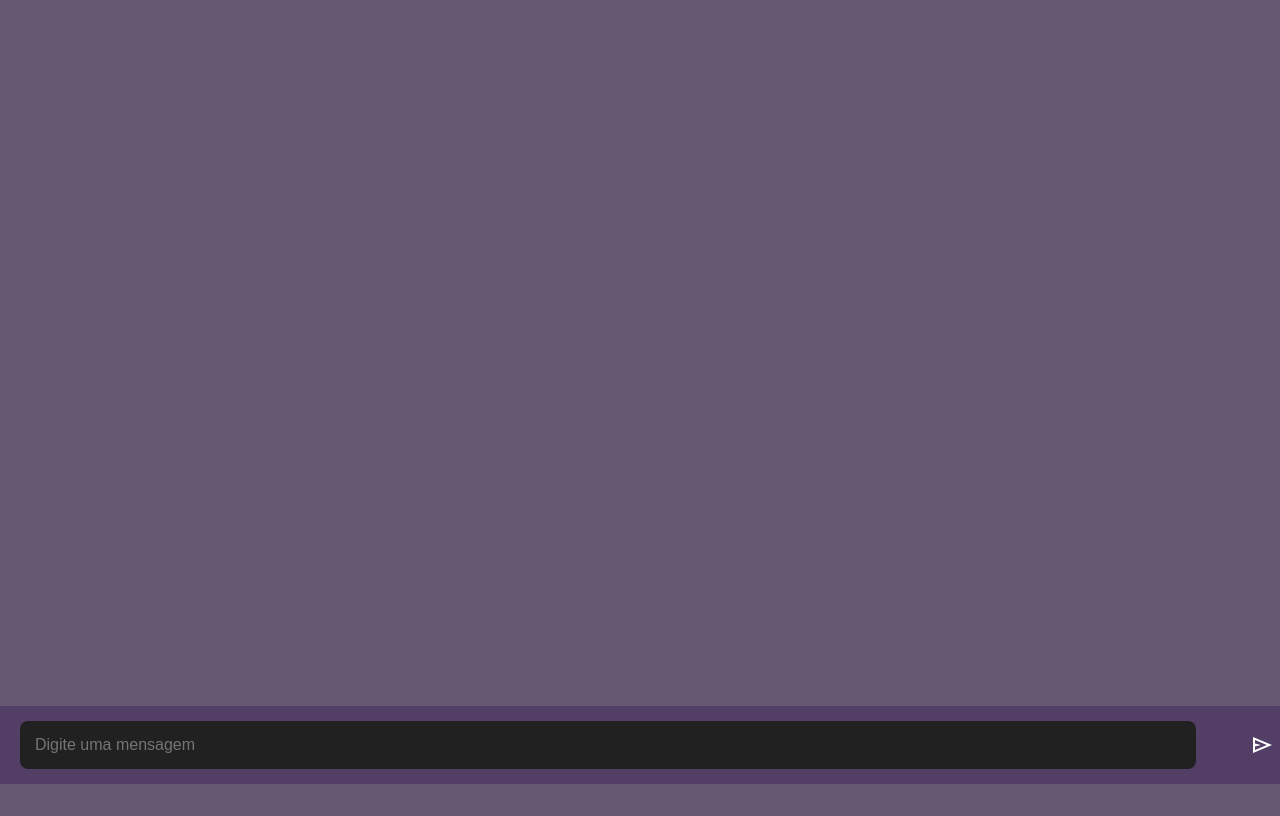
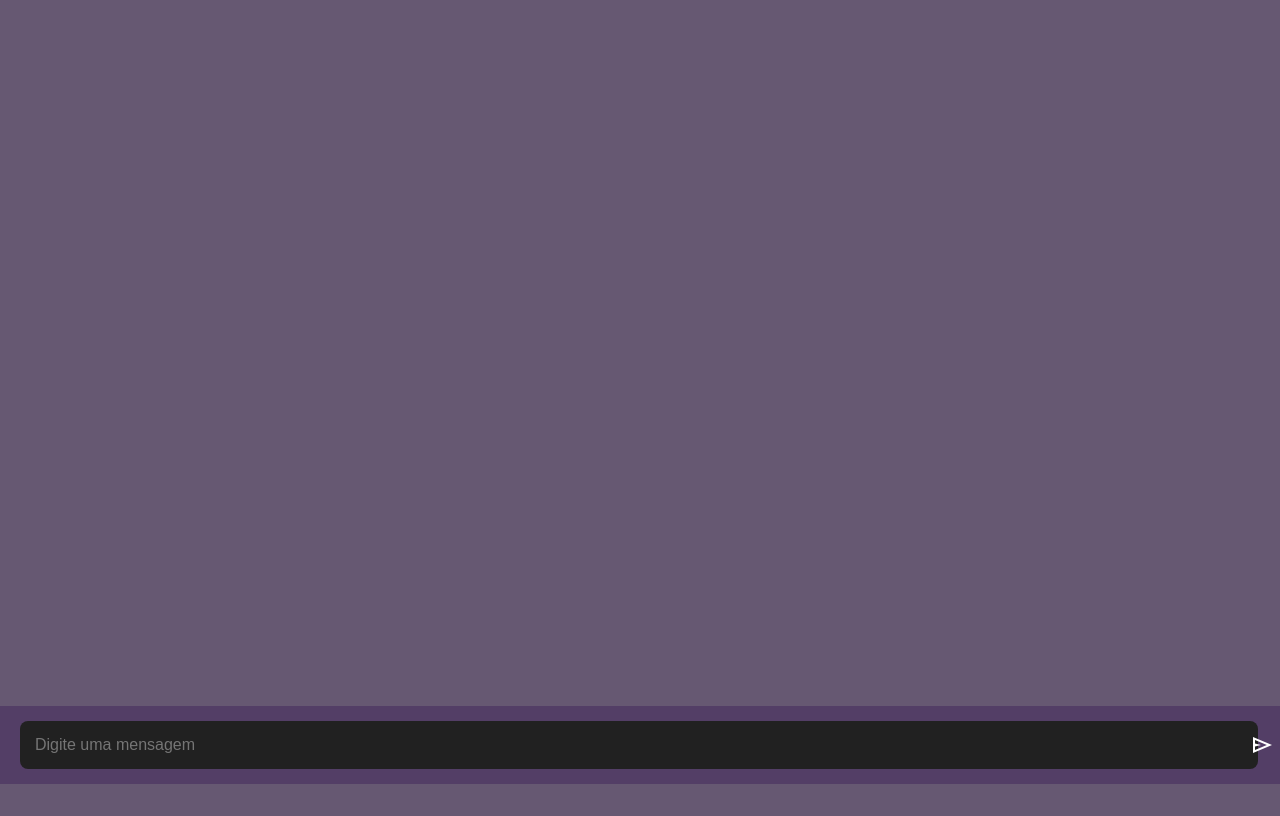
Before and after one commit to VitRicci/VitRicci.github.io, a website: page index.html in a window 1280 px wide. Both pictures are taken after typing "Sample", "name@example.com", "Sample" into the empty fields and a click on the input "Enviar". Drawn offline with nearby package versions, Linux system fonts and the light colour scheme.

Commit message:
Update style.css

```diff
--- a/css/style.css
+++ b/css/style.css
@@ -126,7 +126,7 @@ input[type="submit"]:hover{
     border: none;
     padding: 15px;
     border-radius: 8px;
-    flex-grow: 0.9;
+    flex-grow: 0.96;
     background-color: #212121;
     outline: none;
     color: #f2f2f2;
```
